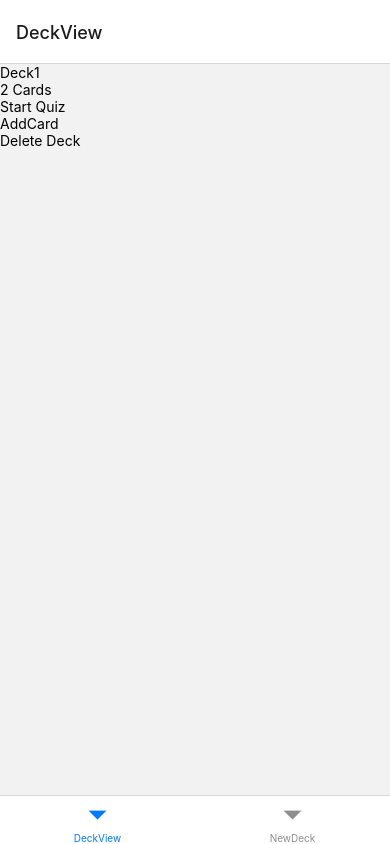
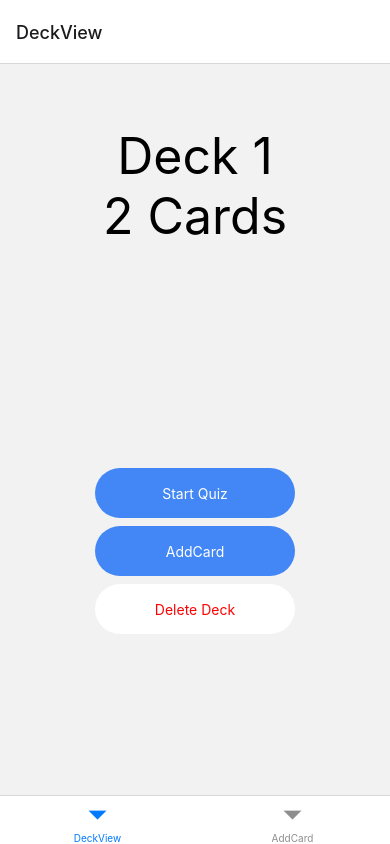
Before and after one commit to AbdelrahmanGamal-jimy2/MobileFlashcards, a React Native app: screen /DeckView in a window 390 px wide. Built offline with nearby package versions, Linux system fonts and the light colour scheme.

Commit message:
styleed the components

```diff
--- a/App.js
+++ b/App.js
@@ -6,6 +6,7 @@ import DeckView from "./components/DeckView";
 import AddCard from "./components/AddCard";
 import { NavigationContainer } from '@react-navigation/native';
 import { createBottomTabNavigator } from '@react-navigation/bottom-tabs';
+import Deck from "./components/Deck";
 
 
 const Tab = createBottomTabNavigator();
@@ -15,7 +16,7 @@ export default function App() {
     <NavigationContainer>
       <Tab.Navigator>
         <Tab.Screen name="DeckView" component={DeckView} />
-        <Tab.Screen name="NewDeck" component={NewDeck} />
+        <Tab.Screen name="AddCard" component={AddCard} />
       </Tab.Navigator>
     </NavigationContainer>
   );
--- a/components/AddCard.js
+++ b/components/AddCard.js
@@ -3,8 +3,36 @@ import {
     Text,
     View,
     TouchableOpacity,
-    TextInput
+    TextInput,
+    StyleSheet
 } from 'react-native'
+
+const styles = StyleSheet.create({
+    textStyle: {
+        fontSize: 30,
+    },
+    centerItem:
+    {
+        justifyContent:"center",
+        alignItems:"center"
+    },
+    btnStyle:
+    {
+        backgroundColor: "#4287f5",
+        borderRadius: 50,
+        width: 200,
+        height:50,
+        margin: 4
+    },
+    inputText:
+    {
+        width:200,
+        height:50,
+        backgroundColor: "#d1d1d1",
+        margin: 10
+    }
+})
+
 class AddCard extends Component
 {
     state={
@@ -23,22 +51,22 @@ class AddCard extends Component
     {
         const {question,answer} = this.state
         return(
-            <View>
-                <View>
+            <View style={[{flex: 1}, styles.centerItem]}>
+                <View style={[{flex: 2}, styles.centerItem]}>
                     <TextInput
                     value={question}
                     onChangeText={this.handleChangeQuestion}
-                    style={{width:150, height:30, backgroundColor: "purple", margin: 5}}
+                    style={[styles.inputText]}
                     />
                     <TextInput
                     value={answer}
                     onChangeText={this.handleChangeAnswer}
-                    style={{width:150, height:30, backgroundColor: "purple", margin:5}}
+                    style={[styles.inputText]}
                     />
                 </View>
-                <View>
-                    <TouchableOpacity>
-                        <Text>Add Card</Text>
+                <View style={[{flex: 1},styles.centerItem]}>
+                    <TouchableOpacity style={[styles.btnStyle, styles.centerItem]}>
+                        <Text style={{color: "white"}}>Add Card</Text>
                     </TouchableOpacity>
                 </View>
                 <Text>{this.state.question}{this.state.answer}</Text>
--- a/components/Deck.js
+++ b/components/Deck.js
@@ -2,25 +2,43 @@ import React, { Component } from "react";
 import {
     Text,
     View,
-    ScrollView,
-    TouchableOpacity
+    TouchableOpacity,
+    StyleSheet
 } from 'react-native'
 
+const styles = StyleSheet.create({
+    textStyle: {
+        fontSize: 30,
+        padding:4
+    },
+    centerItem:
+    {
+        justifyContent:"center",
+        alignItems:"center"
+    },
+    subText:
+    {
+        fontSize: 15,
+        color: "#d1d1d1",
+        padding:3,
+        marginRight:5
+    }
+})
 class Deck extends Component
 {
     render()
     {
         return(
-            <TouchableOpacity>
-                    <View>
-                        <Text>
-                            {this.props.title}
-                        </Text>
-                        <Text>
-                            {this.props.size}
-                        </Text>
-                    </View>
-            </TouchableOpacity>
+            <View style={[styles.centerItem], {flex: 1}}>
+                <TouchableOpacity style={[styles.centerItem] }>
+                            <Text style={[styles.textStyle]}>
+                                Deck 1
+                            </Text>
+                            <Text style={[styles.subText]}>
+                                3 Cards
+                            </Text>
+                </TouchableOpacity>
+            </View>
         )
     }
 }
--- a/components/DeckView.js
+++ b/components/DeckView.js
@@ -2,30 +2,52 @@ import React, { Component } from "react";
 import {
     Text,
     View,
-    ScrollView,
-    TouchableOpacity
+    TouchableOpacity,
+    StyleSheet
 } from 'react-native'
+
+const styles = StyleSheet.create({
+    textStyle: {
+        fontSize: 50
+    },
+    centerItem:
+    {
+        justifyContent:"center",
+        alignItems:"center"
+    },
+    btnStyle:
+    {
+        backgroundColor: "#4287f5",
+        borderRadius: 50,
+        width: 200,
+        height:50,
+        margin: 4
+    }
+})
 class DeckView extends Component
 {
+
     render()
     {
         return(
-                <View>
-                    <Text>
-                        Deck1
-                    </Text>
-                    <Text>
-                        2 Cards
-                    </Text>
-                    <View>
-                        <TouchableOpacity>
-                        <   Text>Start Quiz</Text>
+                <View style={{flex: 1,}}>
+                    <View style={{flex: 1, justifyContent:"center", alignItems:"center"}} >
+                        <Text style={[styles.textStyle]}>
+                            Deck 1
+                        </Text>
+                        <Text style={[styles.textStyle]}>
+                            2 Cards
+                        </Text>
+                    </View>
+                    <View style={{flex: 2, justifyContent:"center", alignItems:"center"}}>
+                        <TouchableOpacity style={[styles.btnStyle, styles.centerItem]}>
+                        <Text style={{color: "white"}}>Start Quiz</Text>
                         </TouchableOpacity>
-                        <TouchableOpacity>
-                            <Text>AddCard</Text>
+                        <TouchableOpacity style={[styles.btnStyle, styles.centerItem]}>
+                            <Text style={{color: "white"}}>AddCard</Text>
                         </TouchableOpacity>
-                        <TouchableOpacity>
-                            <Text>Delete Deck</Text>
+                        <TouchableOpacity style={[styles.btnStyle, styles.centerItem, {backgroundColor: "white"}]}>
+                            <Text style={{color: "red"}}>Delete Deck</Text>
                         </TouchableOpacity>
                     </View>
                 </View>
--- a/components/NewDeck.js
+++ b/components/NewDeck.js
@@ -2,11 +2,34 @@ import React, { Component } from "react";
 import {
     Text,
     View,
-    ScrollView,
     TouchableOpacity,
-    TextInput
+    TextInput,
+    StyleSheet
 } from 'react-native'
-
+const styles = StyleSheet.create({
+    textStyle: {
+        fontSize: 30,
+    },
+    centerItem:
+    {
+        justifyContent:"center",
+        alignItems:"center"
+    },
+    btnStyle:
+    {
+        backgroundColor: "#4287f5",
+        borderRadius: 50,
+        width: 200,
+        height:50,
+        margin: 4
+    },
+    inputText:
+    {
+        width:200,
+        height:50,
+        backgroundColor: "#d1d1d1"
+    }
+})
 class NewDeck extends Component
 {
     state ={
@@ -20,18 +43,18 @@ class NewDeck extends Component
     {
         const {input} =this.state
         return(
-            <View>
-                <Text>
+            <View style={[styles.centerItem,{flex: 1}]}>
+                <Text style={[styles.textStyle, {padding: 50}  ]}>
                     What is the title of your new Deck: {this.state.input}
                 </Text>
                 <TextInput
                 value={input}
                 onChangeText={this.handleChange}
-                style={{width:100, height:100}}
+                style={[styles.inputText]}
                 />
                 <View></View>
-                <TouchableOpacity style={{justifyContent: "center", alignItems:"center"}}>
-                    <Text>Create Deck</Text>
+                <TouchableOpacity style={[styles.btnStyle, styles.centerItem]}>
+                    <Text style={{color: "white"}}>Create Deck</Text>
                 </TouchableOpacity>
             </View>
         )
```
